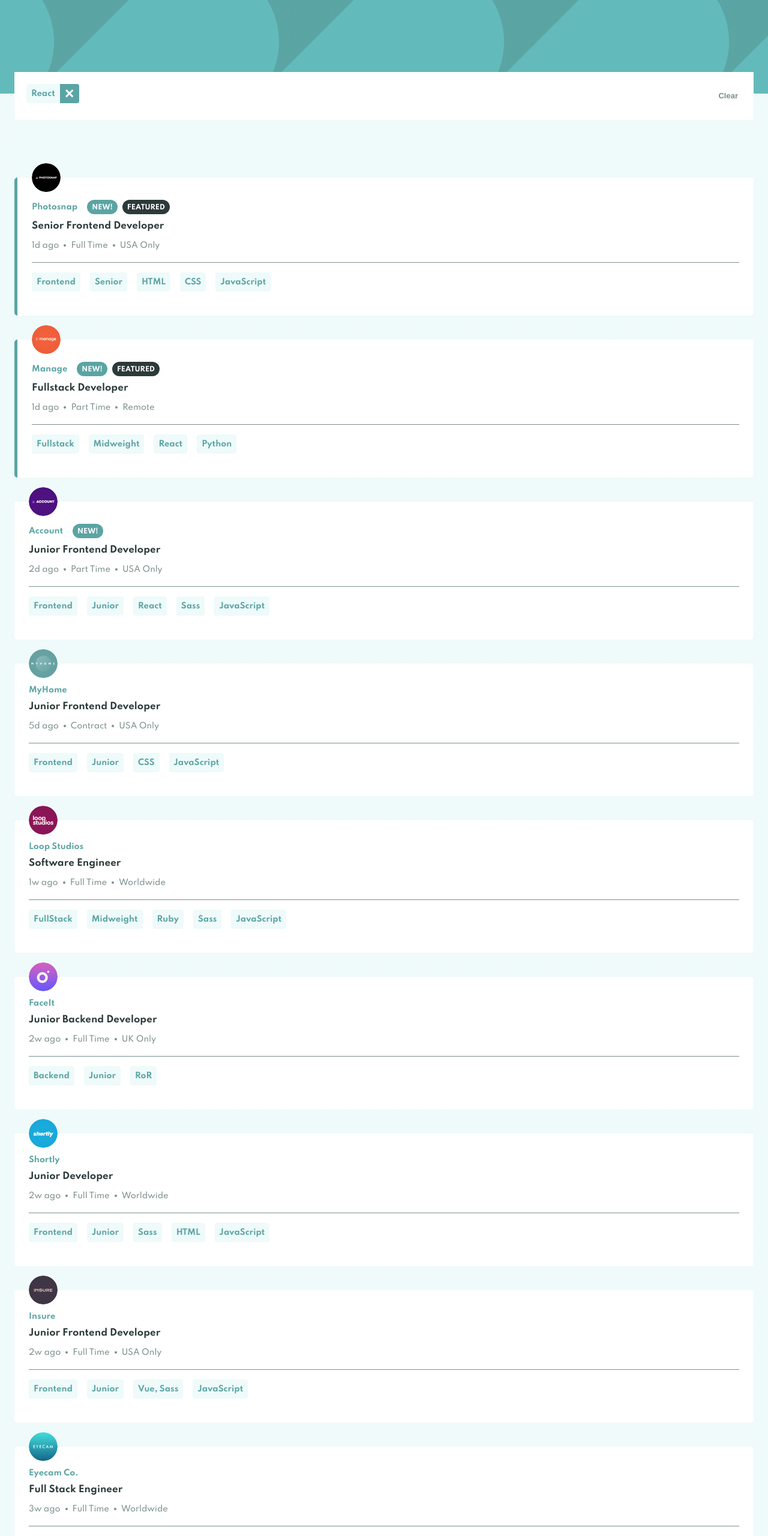
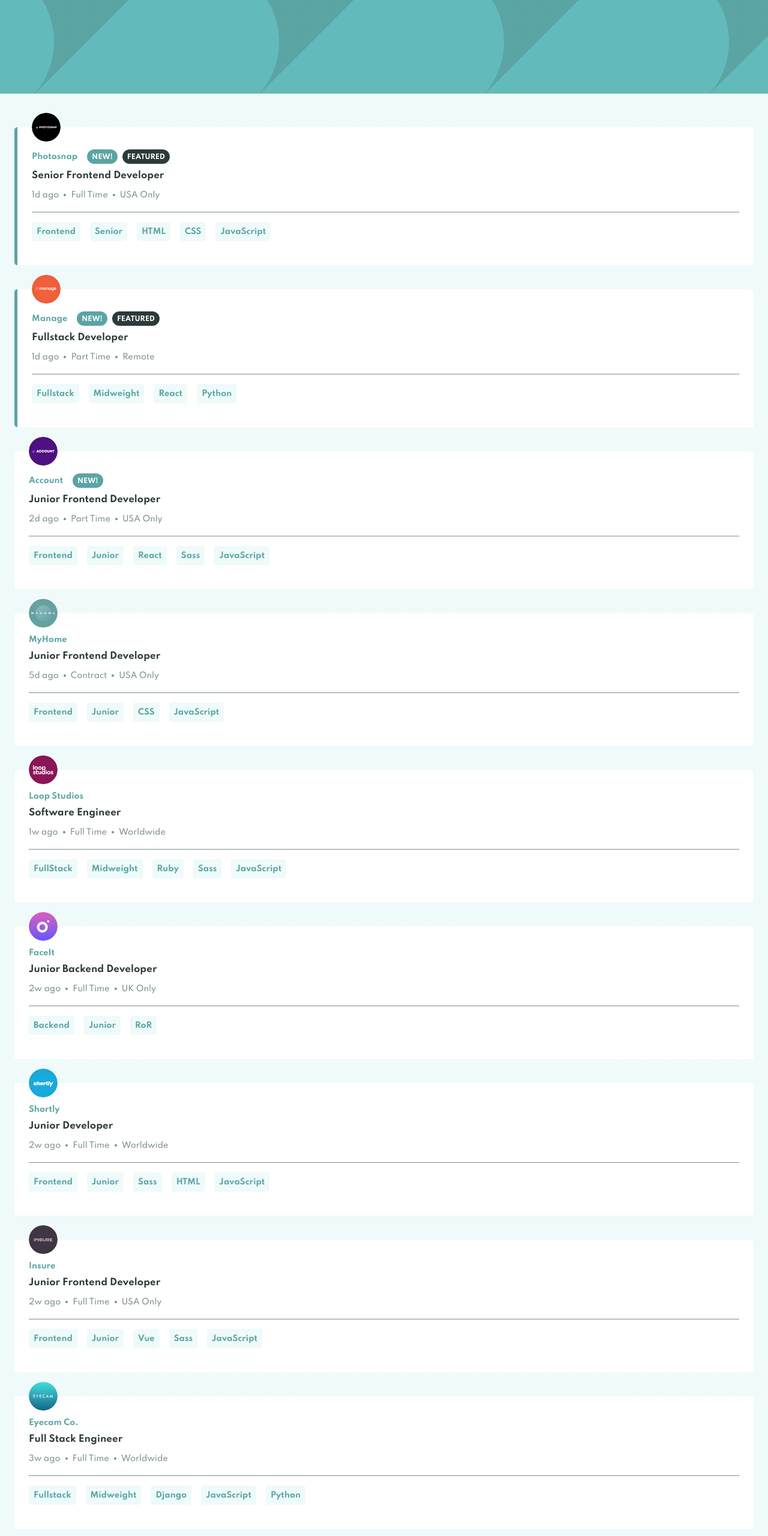
Before and after one commit to insulineru/joblisting, a Vue app: page / in a window 1280 px wide. Shown: the top 2560 px of the page at 60% size. Built offline with nearby package versions, Linux system fonts and the light colour scheme.

Commit message:
feat: add filter logic

```diff
--- a/src/App.vue
+++ b/src/App.vue
@@ -1,8 +1,18 @@
 <template>
   <div id="app">
     <main :class="filterStatus && 'with-filter'">
-      <job-filter v-show="filterStatus" />
-      <job-offer v-for="job in filterJobs" :key="job.id" :job="job" />
+      <job-filter
+        v-if="filterStatus"
+        :filters="filters"
+        @removeFilter="removeFilterHandler"
+        @clearAll="filters = []"
+      />
+      <job-offer
+        v-for="job in filterJobs"
+        :key="job.id"
+        :job="job"
+        @selectFilter="filterHandler"
+        />
     </main>
   </div>
 </template>
@@ -20,10 +30,18 @@
   },
   computed: {
     filterStatus() {
-      return this.filters.length >= 0;
+      return this.filters.length > 0;
     },
     filterJobs() {
-      return this.jobs;
+      const filteredJobs = this.jobs.filter(({
+        role, level, tools, languages,
+      }) => {
+        const tags = [role, level];
+        if (tools) tags.push(...tools);
+        if (languages) tags.push(...languages);
+        return this.filters.every((filter) => tags.includes(filter));
+      });
+      return filteredJobs;
     },
   },
   data() {
@@ -145,7 +163,7 @@
           contract: 'Full Time',
           location: 'USA Only',
           languages: ['JavaScript'],
-          tools: ['Vue, Sass'],
+          tools: ['Vue', 'Sass'],
         },
         {
           id: 9,
@@ -179,6 +197,15 @@
         },
       ],
     };
+  },
+  methods: {
+    filterHandler(val) {
+      return !this.filters.includes(val) && this.filters.push(val);
+    },
+    removeFilterHandler(val) {
+      const itemIndex = this.filters.findIndex((filter) => filter === val);
+      this.filters.splice(itemIndex, 1);
+    },
   },
 };
 </script>
--- a/src/components/JobFilter.vue
+++ b/src/components/JobFilter.vue
@@ -1,13 +1,13 @@
 <template>
   <div class="filter">
     <div class="tag-list">
-      <div class="tag">
-        React
-        <button class="close-button"></button>
+      <div class="tag"  v-for="filter in filters" :key="filter">
+        {{ filter }}
+        <button class="remove-button" @click="$emit('removeFilter', filter)"></button>
       </div>
     </div>
     <div class="filter-controls">
-      <button class="clear-button">Clear</button>
+      <button class="clear-button" @click="$emit('clearAll')">Clear</button>
     </div>
   </div>
 </template>
@@ -15,6 +15,12 @@
 <script>
 export default {
   name: 'JobFilter',
+  props: {
+    filters: {
+      type: Array,
+      required: true,
+    },
+  },
 };
 </script>
 
@@ -49,7 +55,7 @@
   margin: 0 16px 8px 0;
 }
 
-.close-button {
+.remove-button {
   appearance: none;
   border: 0;
   position: absolute;
--- a/src/components/JobOffer.vue
+++ b/src/components/JobOffer.vue
@@ -11,7 +11,7 @@
         <p class="badge badge-featured" v-if="job.featured">Featured</p>
       </div>
       <div class="row">
-        <p class="position">{{ job.position }}</p>
+        <a class="position" href="#">{{ job.position }}</a>
       </div>
       <div class="row">
         <span class="label">{{ job.postedAt }}</span>
@@ -22,11 +22,17 @@
     <hr class="divider">
     <div class="job-offer__right">
       <div class="row">
-        <p class="tag">{{ job.role }}</p>
-        <p class="tag">{{ job.level }}</p>
-        <p class="tag" v-for="tool in job.tools" :key="tool"
+        <p class="tag" @click="$emit('selectFilter', job.role)">{{ job.role }}</p>
+        <p class="tag" @click="$emit('selectFilter', job.level)">{{ job.level }}</p>
+        <p class="tag"
+          v-for="tool in job.tools"
+          :key="tool"
+          @click="$emit('selectFilter', tool)"
         >{{ tool }}</p>
-        <p class="tag" v-for="language in job.languages" :key="language"
+        <p class="tag"
+          v-for="language in job.languages"
+          :key="language"
+          @click="$emit('selectFilter', language)"
         >{{ language }}</p>
       </div>
     </div>
@@ -47,6 +53,7 @@
 
 <style scoped>
 .job-offer {
+  z-index: 10;
   margin: 0 24px 40px;
   padding: 24px;
   padding-top: 37px;
@@ -109,7 +116,13 @@
   margin: 0;
   font-weight: 700;
   line-height: 1.6;
+  text-decoration: none;
   color: hsl(180, 14%, 20%);
+  transition: color 0.15s ease;
+}
+
+.position:hover {
+  color: hsl(180, 29%, 50%);
 }
 
 .label {
@@ -152,6 +165,13 @@
   line-height: 24px;
   border-radius: 4px;
   margin: 0 16px 8px 0;
+  cursor: pointer;
+  transition: color 0.25s ease, background-color 0.25s ease;
+}
+
+.tag:hover {
+  color: #ffffff;
+  background-color: hsl(180, 29%, 50%);
 }
 
 @media screen and (min-width: 1440px) {
```
